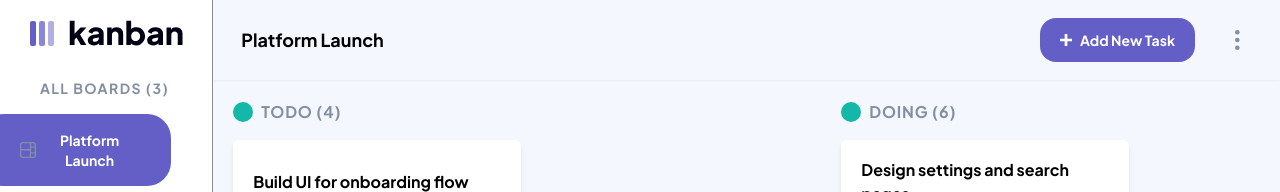
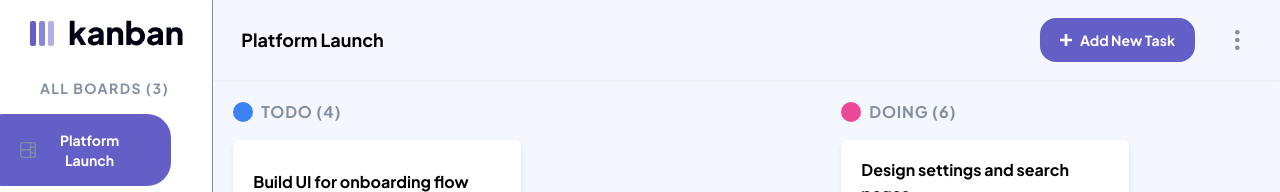
Before and after one commit to danielgen01/kanbanboard-frontend, a React (Vite) app: page / in a window 1280 px wide. Shown: the top 192 px of the page. Built offline with nearby package versions, Linux system fonts and the light colour scheme.

Commit message:
set diffrent batchcolors for each columnns

```diff
--- a/src/components/MainLayout/Board.tsx
+++ b/src/components/MainLayout/Board.tsx
@@ -26,6 +26,20 @@ const Board = () => {
     (board: any) => board.name === currentBoardName
   )
 
+  const colorOptions = [
+    "bg-teal-500",
+    "bg-blue-500",
+    "bg-red-500",
+    "bg-yellow-500",
+    "bg-green-500",
+    "bg-indigo-500",
+    "bg-purple-500",
+    "bg-pink-500",
+  ]
+
+  const getRandomColor = () => {
+    return colorOptions[Math.floor(Math.random() * colorOptions.length)]
+  }
 
   return (
     <>
@@ -50,7 +64,7 @@ const Board = () => {
                 key={column.name}
                 statusName={column.name}
                 columnName={`${column.name}`}
-                batchColor={"bg-teal-500"}
+                batchColor={getRandomColor()}
               />
             ))
           ) : (
```
